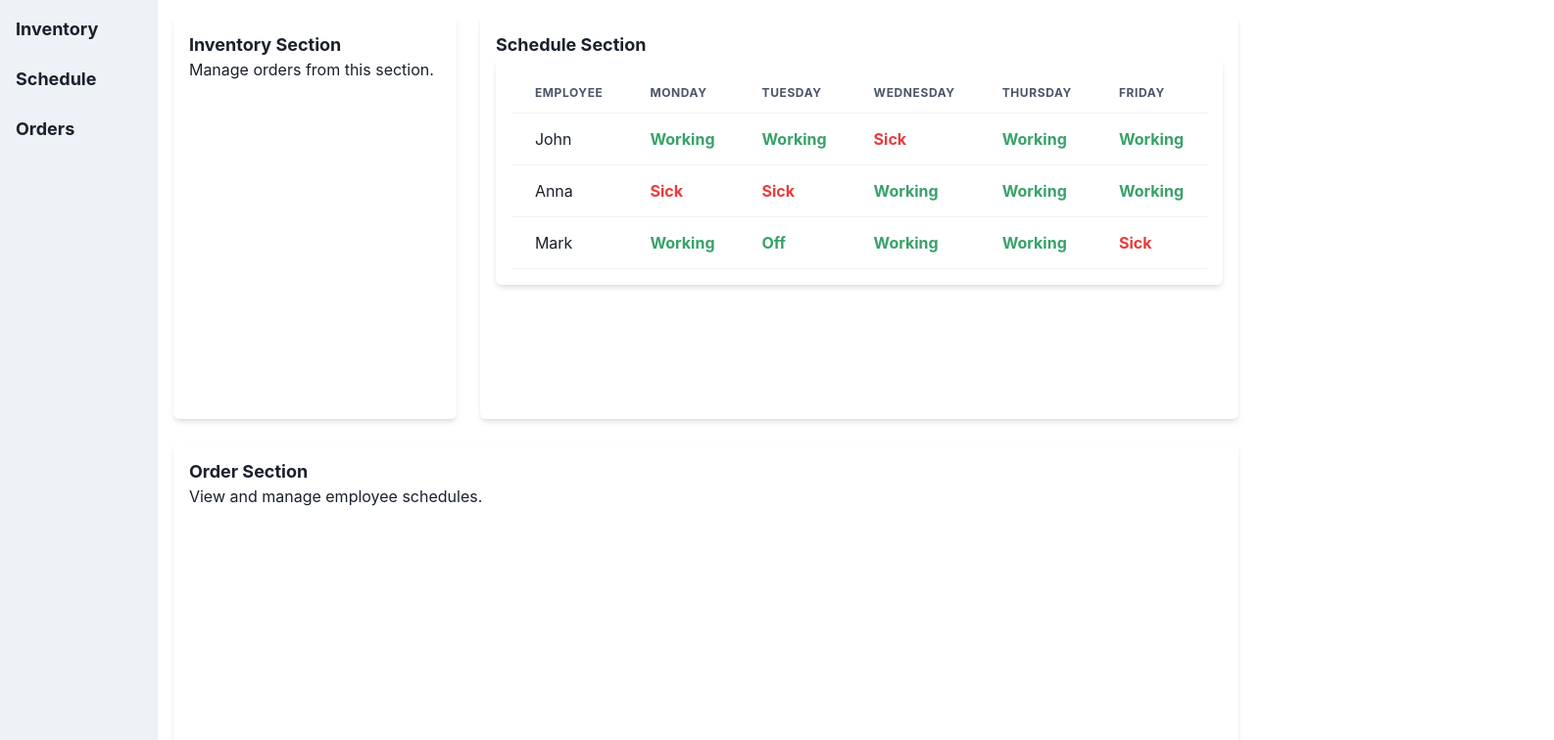
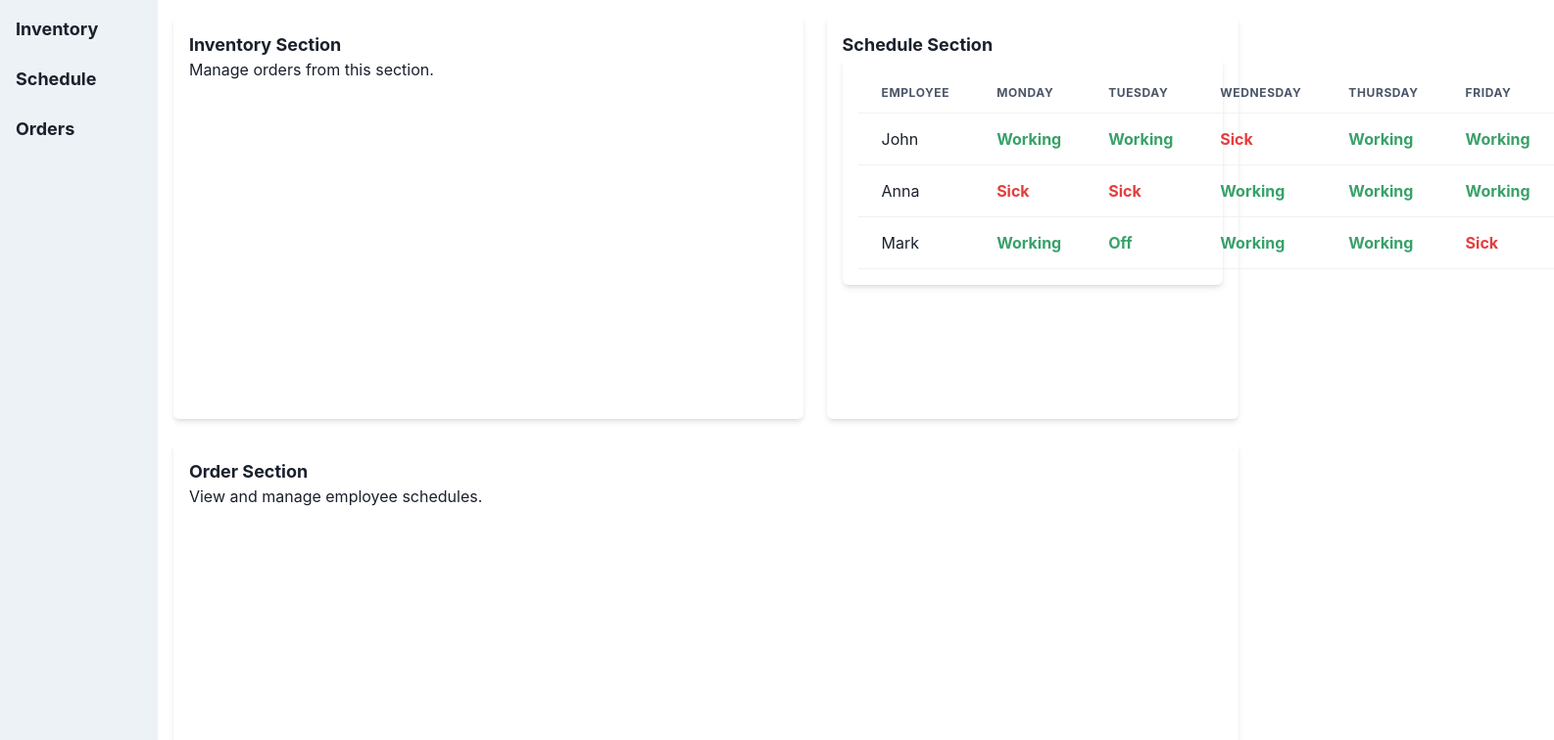
Before and after one commit to singapore2024/Team-1, a Next.js app in the folder team1/: page /dashboard in a window 1280 px wide. Shown: the top 756 px of the page at 98% size, 1586 px wide, since content can reach past the window. Built offline with nearby package versions, Linux system fonts and the light colour scheme.

Commit message:
Fixed width of landing page

```diff
--- a/team1/src/app/dashboard/page.js
+++ b/team1/src/app/dashboard/page.js
@@ -1,7 +1,5 @@
-
 import { Box, Flex, Text, Grid, GridItem, Card, Container, Link } from '@chakra-ui/react';
 import Schedule from '../components/Schedule';  // Import the Schedule component
-
 
 export default function Dashboard() {
   return (
@@ -9,7 +7,6 @@ export default function Dashboard() {
       {/* Sidebar */}
       <Box w="180px" h="100vh" bg="gray.100" p="4">
         <Box mb="6">
-
           <Link href='/inventory' fontSize="lg" fontWeight="bold" _hover={{ color: 'blue.500' }}>
             Inventory
           </Link>
@@ -28,9 +25,9 @@ export default function Dashboard() {
 
       {/* Main content */}
       <Container maxW="container.xl" p="4" h="100vh">
-      <Grid templateColumns="repeat(2, 1fr)" gap={6} h="100%">
-        {/* First row - 2 sections, 50% width each */}
-        <GridItem colSpan={1} minHeight="50vh">
+        <Grid templateColumns="repeat(10, 1fr)" gap={6} h="100%">
+          {/* First row - 6/10 (60%) for the left section, 4/10 (40%) for the right section */}
+          <GridItem colSpan={6} minHeight="50vh">
             <Card p="4" shadow="md" h="100%">
               <Link href='/inventory' fontSize="lg" fontWeight="bold" _hover={{ color: 'blue.500' }}>
                 Inventory Section
@@ -39,19 +36,17 @@ export default function Dashboard() {
             </Card>
           </GridItem>
 
-        <GridItem colSpan={1} minHeight="50vh">
+          <GridItem colSpan={4} minHeight="50vh">
             <Card p="4" shadow="md" h="100%">
               <Link href='/schedule' fontSize="lg" fontWeight="bold" _hover={{ color: 'blue.500' }}>
                 Schedule Section
               </Link>
-            <Schedule/>
-
+              <Schedule />
             </Card>
           </GridItem>
 
-
-          {/* Second row - 1 section, 50% height */}
-          <GridItem colSpan={2} minHeight="40vh">
+          {/* Second row - full width (10/10) */}
+          <GridItem colSpan={10} minHeight="40vh">
             <Card p="4" shadow="md" h="100%">
               <Link href='/orders' fontSize="lg" fontWeight="bold" _hover={{ color: 'blue.500' }}>
                 Order Section
@@ -61,7 +56,6 @@ export default function Dashboard() {
           </GridItem>
         </Grid>
       </Container>
-
     </Flex>
   );
 }
```
Lines whose indentation alone changed are shown as unchanged.
